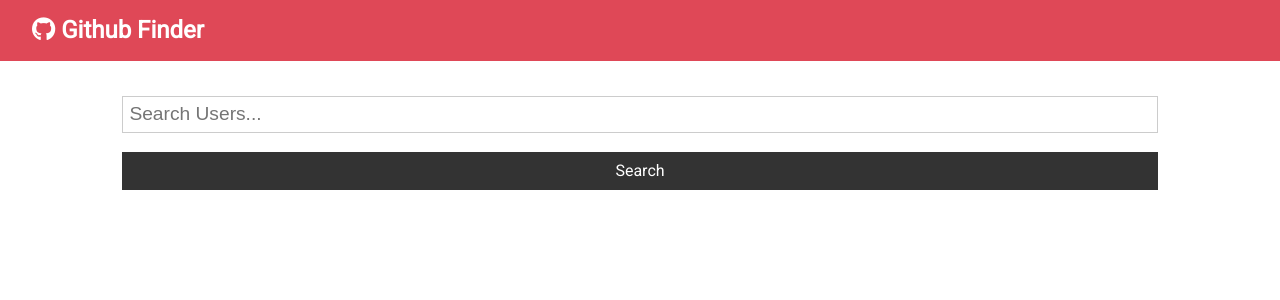
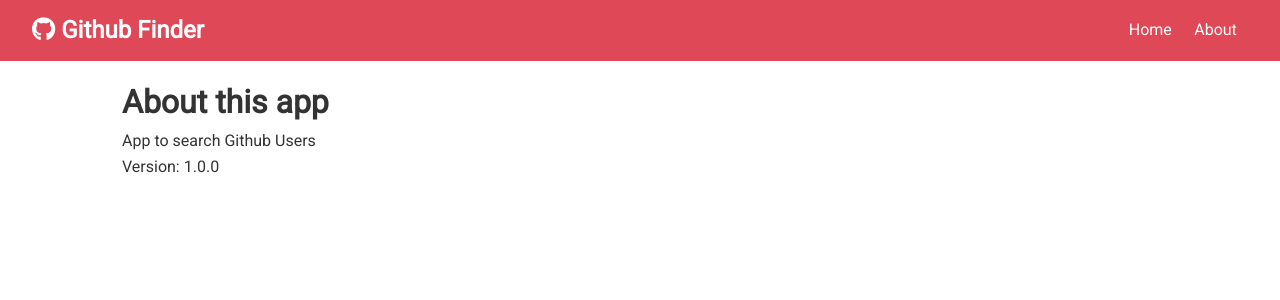
Before and after one commit to walshyc/github-finder, a React (Create React App) app: page /about in a window 1280 px wide. Shown: the top 300 px of the page. Built offline with nearby package versions, Linux system fonts and the light colour scheme.

Commit message:
added about page and Links

```diff
--- a/package.json
+++ b/package.json
@@ -9,6 +9,7 @@
     "axios": "^0.19.2",
     "react": "^16.12.0",
     "react-dom": "^16.12.0",
+    "react-router-dom": "^5.1.2",
     "react-scripts": "3.3.1"
   },
   "scripts": {
--- a/src/App.js
+++ b/src/App.js
@@ -1,8 +1,10 @@
-import React, { Component } from "react";
+import React, { Component, Fragment } from "react";
+import { BrowserRouter as Router, Switch, Route } from "react-router-dom";
 import Navbar from "./components/layout/Navbar";
 import Alert from "./components/layout/Alert";
 import Users from "./components/users/Users";
 import Search from "./components/users/Search";
+import About from './components/pages/About'
 import "./App.css";
 import axios from "axios";
 
@@ -44,24 +46,38 @@ class App extends Component {
       }
     });
 
-    setTimeout(() => this.setState({alert: null}), 5000)
+    setTimeout(() => this.setState({ alert: null }), 5000);
   };
 
   render() {
     const { users, loading } = this.state;
     return (
+      <Router>
         <div className="App">
           <Navbar> </Navbar>
           <div className="container">
             <Alert alert={this.state.alert}></Alert>
+            <Switch>
+              <Route
+                exact
+                path="/"
+                render={props => (
+                  <Fragment>
                     <Search
                       searchUsers={this.searchUsers}
                       clearUsers={this.clearUsers}
                       showClear={users.length > 0 ? true : false}
                       setAlert={this.setAlert}></Search>
                     <Users users={users} loading={loading}></Users>
+                  </Fragment>
+                )}></Route>
+                <Route exact path='/about' component={About}>
+
+                </Route>
+            </Switch>
           </div>
         </div>
+      </Router>
     );
   }
 }
--- a/src/components/layout/Navbar.js
+++ b/src/components/layout/Navbar.js
@@ -1,15 +1,24 @@
 import React from "react";
-import PropTypes from 'prop-types'
+import PropTypes from "prop-types";
+import { Link } from "react-router-dom";
 
-const Navbar = ({icon, title}) => {
+const Navbar = ({ icon, title }) => {
   return (
     <nav className="navbar bg-primary">
       <h1>
         <i className={icon}></i> {title}
       </h1>
+      <ul>
+        <li>
+          <Link to="/">Home</Link>
+        </li>
+        <li>
+          <Link to="/about">About</Link>
+        </li>
+      </ul>
     </nav>
   );
-}
+};
 
 Navbar.defaultProps = {
   title: "Github Finder",
@@ -17,9 +26,8 @@ Navbar.defaultProps = {
 };
 
 Navbar.propTypes = {
-    title: PropTypes.string.isRequired,
-    icon: PropTypes.string.isRequired
-}
-
+  title: PropTypes.string.isRequired,
+  icon: PropTypes.string.isRequired
+};
 
 export default Navbar;
--- /dev/null
+++ b/src/components/pages/About.js
@@ -0,0 +1,12 @@
+import React, { Fragment } from "react";
+
+export const About = () => {
+  return (
+    <Fragment>
+      <h1>About this app</h1>
+      <p>App to search Github Users</p>
+      <p>Version: 1.0.0</p>
+    </Fragment>
+  );
+};
+export default About;
--- a/src/components/users/UserItem.js
+++ b/src/components/users/UserItem.js
@@ -12,7 +12,7 @@ const UserItem = ({ user: { login, avatar_url, html_url } }) => {
       />
       <h3>{login}</h3>
       <div className="">
-        <a target="_blank" href={html_url} className="btn btn-dark btn-sm my-1">
+        <a target="_blank" rel="noopener noreferrer" href={html_url} className="btn btn-dark btn-sm my-1">
           More
         </a>
       </div>
```
Also changed, not shown: 1 other file (tests, documents, lock files or other folders). Lines whose indentation alone changed are shown as unchanged.
